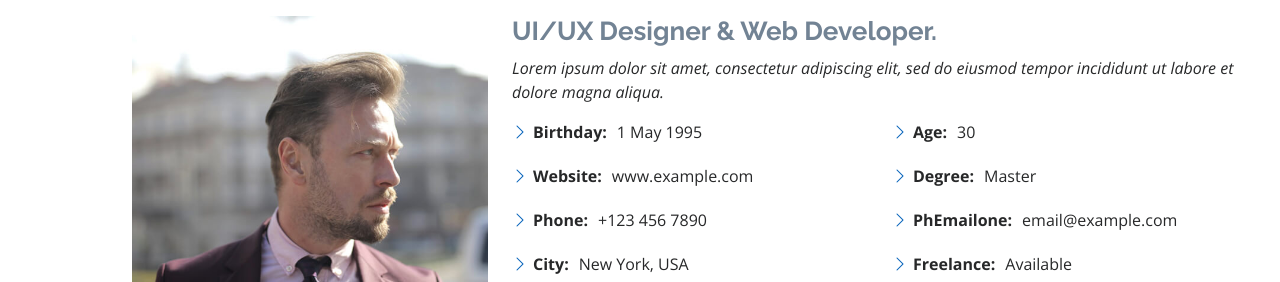
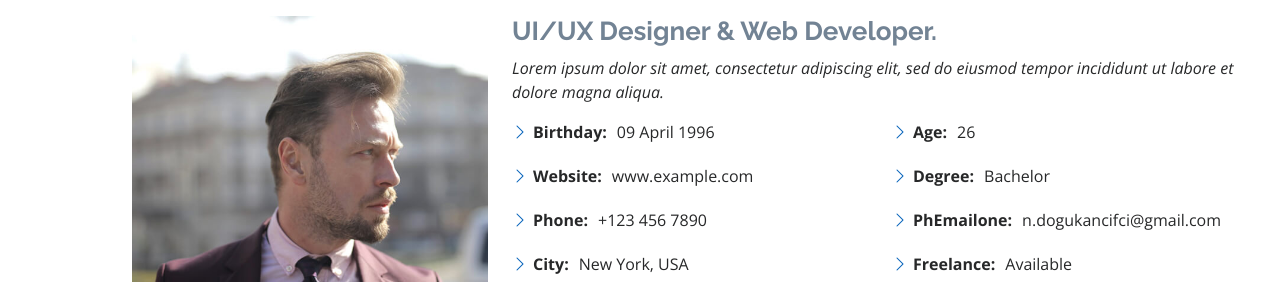
Before and after one commit to DogukanCifci/dogukan.github.io, a plain HTML site: page index.html in a window 1280 px wide. Shown: the part 1000-1282 px from the top of the page. Drawn offline with nearby package versions, Linux system fonts and the light colour scheme; a script that the page names is missing; files whose address does not match are found by name.

Commit message:
some informatin changed

```diff
--- a/index.html
+++ b/index.html
@@ -95,7 +95,7 @@
             <div class="row">
               <div class="col-lg-6">
                 <ul>
-                  <li><i class="bi bi-chevron-right"></i> <strong>Birthday:</strong> <span>1 May 1995</span></li>
+                  <li><i class="bi bi-chevron-right"></i> <strong>Birthday:</strong> <span>09 April 1996</span></li>
                   <li><i class="bi bi-chevron-right"></i> <strong>Website:</strong> <span>www.example.com</span></li>
                   <li><i class="bi bi-chevron-right"></i> <strong>Phone:</strong> <span>+123 456 7890</span></li>
                   <li><i class="bi bi-chevron-right"></i> <strong>City:</strong> <span>New York, USA</span></li>
@@ -103,9 +103,9 @@
               </div>
               <div class="col-lg-6">
                 <ul>
-                  <li><i class="bi bi-chevron-right"></i> <strong>Age:</strong> <span>30</span></li>
-                  <li><i class="bi bi-chevron-right"></i> <strong>Degree:</strong> <span>Master</span></li>
-                  <li><i class="bi bi-chevron-right"></i> <strong>PhEmailone:</strong> <span>email@example.com</span></li>
+                  <li><i class="bi bi-chevron-right"></i> <strong>Age:</strong> <span>26</span></li>
+                  <li><i class="bi bi-chevron-right"></i> <strong>Degree:</strong> <span>Bachelor</span></li>
+                  <li><i class="bi bi-chevron-right"></i> <strong>PhEmailone:</strong> <span>n.dogukancifci@gmail.com</span></li>
                   <li><i class="bi bi-chevron-right"></i> <strong>Freelance:</strong> <span>Available</span></li>
                 </ul>
               </div>
```
Also changed, not shown: 1 other file.
